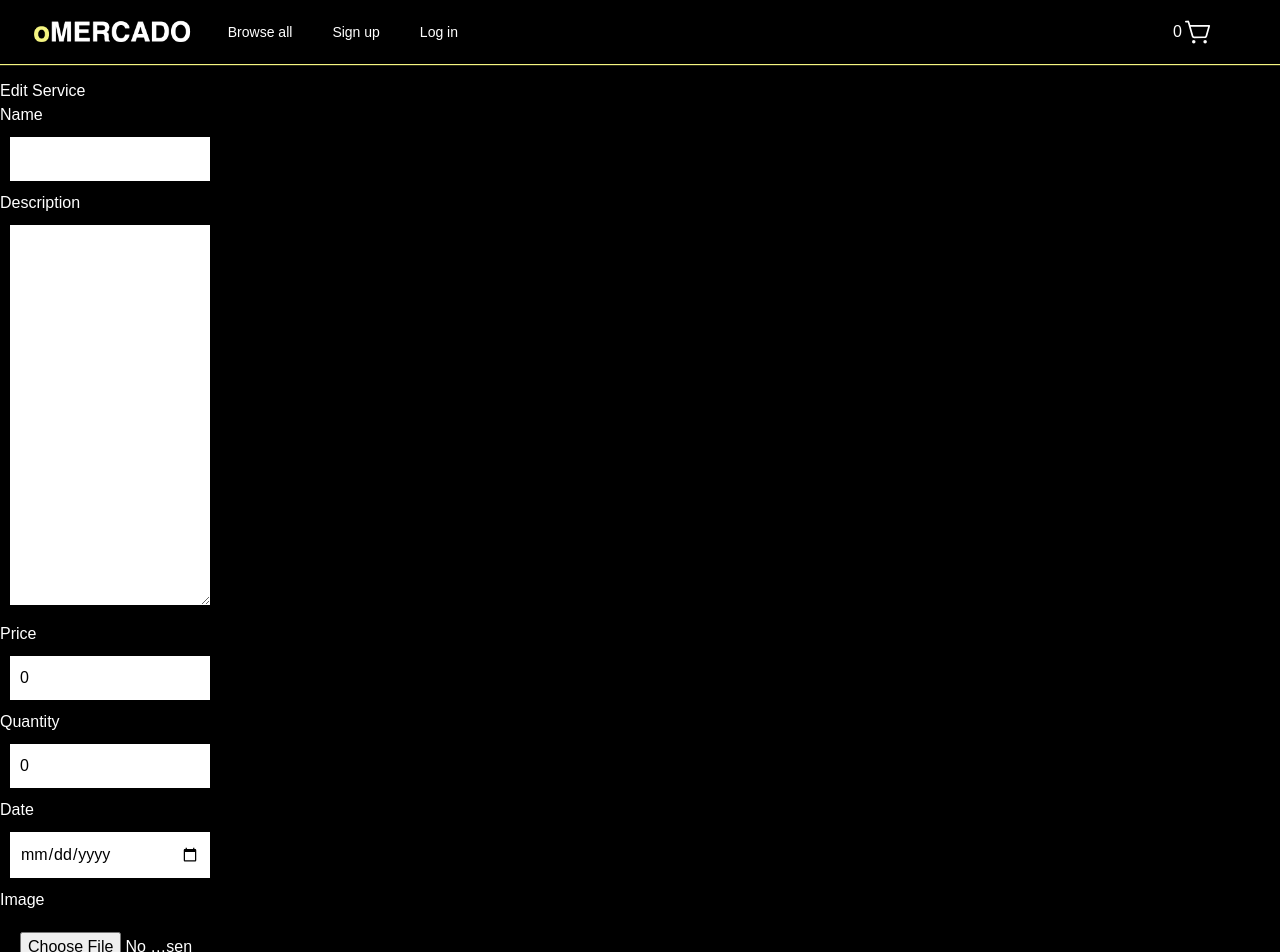
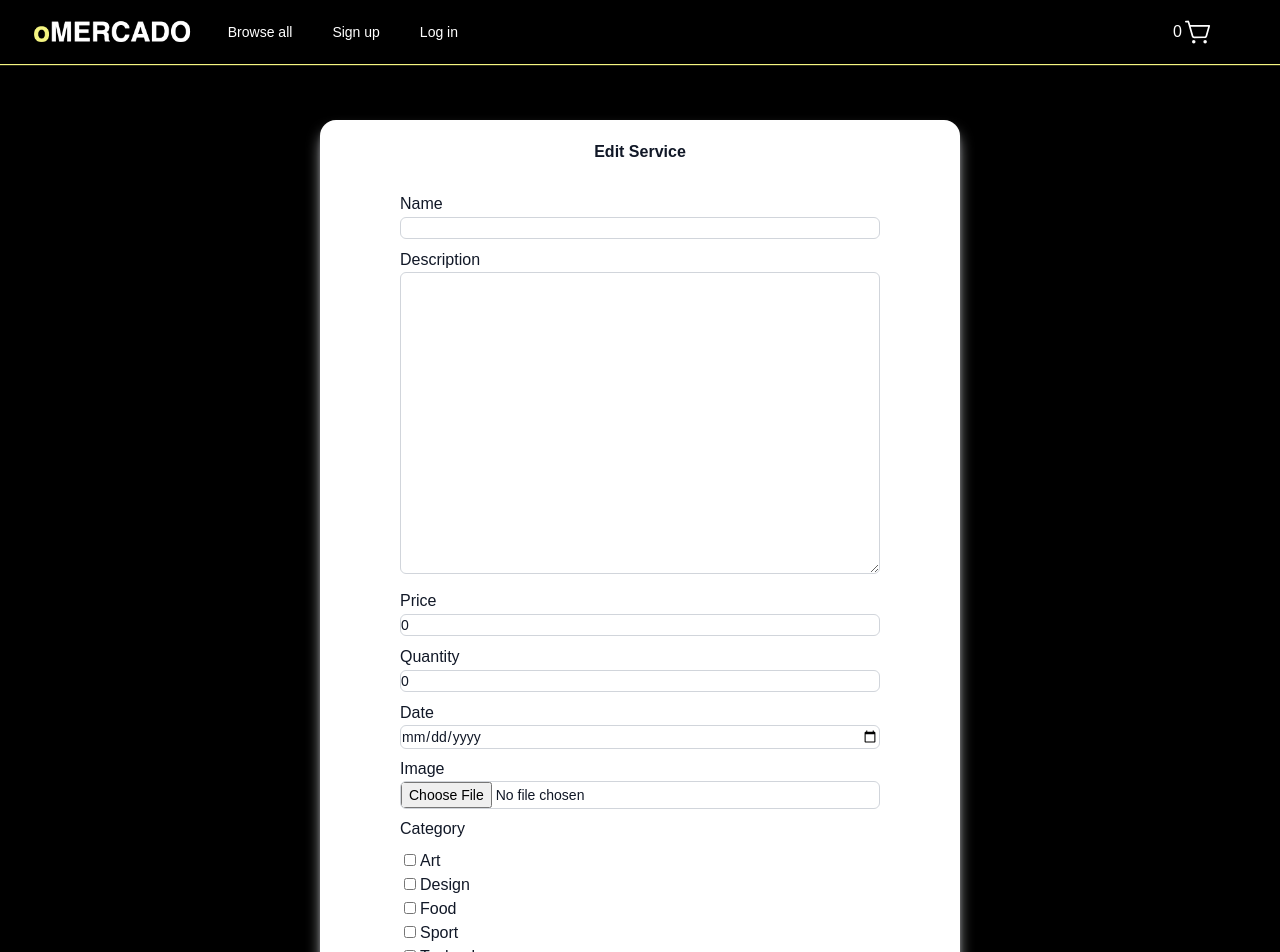
Before and after one commit to MagdaDra/oMERCADO_client, a React (Vite) app: page /services/edit/1 in a window 1280 px wide. Shown: the top 952 px of the page. Built offline with nearby package versions, Linux system fonts and the light colour scheme; no server answers.

Commit message:
Success payment and Edit/Add service styled

```diff
--- a/src/App.jsx
+++ b/src/App.jsx
@@ -6,11 +6,11 @@ import MainServicesPage from './pages/MainServicesPage/MainServicesPage';
 import UserProfile from './pages/UserProfile';
 import Private from './components/Private';
 import Anon from './components/Anon';
-import AddService from './pages/AddService';
+import AddService from './pages/AddService/AddService';
 import SingleServicePage from './pages/SingleServicePage/SingleServicePage';
-import EditService from './pages/EditService';
+import EditService from './pages/EditService/EditService';
 import Cart from './pages/Cart';
-import Checkout from './pages/Checkout';
+import Checkout from './pages/Checkout/Checkout';
 import SuccessPayment from './pages/SuccessPayment';
 import Layout from './components/Layout';
 import './App.css';
--- a/src/components/Navbar/Navbar.jsx
+++ b/src/components/Navbar/Navbar.jsx
@@ -4,7 +4,7 @@ import { AuthContext } from '../../context/auth.context';
 import { CartContext } from '../../context/cart.contex';
 import { ShoppingCartSimple, UserCircle } from 'phosphor-react';
 import './Navbar.css';
-import logo from '/public/assets/logo.png';
+import logo from '/assets/logo.png';
 
 function Navbar() {
 	const { user, loading, logout } = useContext(AuthContext);
--- a/src/index.css
+++ b/src/index.css
@@ -14,31 +14,3 @@ body {
   margin: 0;
   font-family: sans-serif;
 }
-
-
-label {
-  width: 200px;
-  display: block;
-}
-
-input,
-textarea {
-  width: 200px;
-  padding: 10px;
-  display: inline-block;
-  margin: 10px;
-}
-
-
-
-/* Checkout */
-
-.payment-form{
-  display: flex;
-  flex-direction: column;
-  margin-bottom: 20px;
-}
-
-.payment-button{
-  width: 100px;
-}
--- /dev/null
+++ b/src/pages/AddService/AddService.css
@@ -0,0 +1,12 @@
+label {
+    width: 200px;
+    display: block;
+  }
+
+  input,
+  textarea {
+    width: 200px;
+    padding: 10px;
+    display: inline-block;
+    margin: 10px;
+  }
--- a/src/pages/AddService.jsx
+++ b/src/pages/AddService/AddService.jsx
@@ -1,8 +1,9 @@
 import { useState, useContext } from 'react';
 import { useNavigate } from 'react-router-dom';
-import ServicesAPIService from '../services/services.api';
+import ServicesAPIService from '../../services/services.api';
 import axios from 'axios';
-import { AuthContext } from '../context/auth.context';
+import { AuthContext } from '../../context/auth.context';
+import './AddService.css'
 
 const servicesService = new ServicesAPIService();
 
@@ -19,12 +20,12 @@ const AddService = () => {
 	const { user } = useContext(AuthContext);
 
 	const categories = [
-		{ id: 1, label: 'Technology' },
-		{ id: 2, label: 'Art' },
-		{ id: 3, label: 'Design' },
+		{ id: 1, label: 'Art' },
+		{ id: 2, label: 'Design' },
+		{ id: 3, label: 'Food' },
 		{ id: 4, label: 'Sport' },
-		{ id: 6, label: 'Food' },
-		{ id: 8, label: 'Sightseeing' },
+		{ id: 6, label: 'Technology' },
+		{ id: 8, label: 'Travel' },
 	];
 
 	const navigate = useNavigate();
@@ -103,22 +104,22 @@ const AddService = () => {
 	};
 
 	return (
-		<div>
-			<h2>Add Service</h2>
+		<div className='flex flex-col items-center bg-white text-gray-900 rounded-2xl w-1/2 m-auto mt-14 shadow-lg shadow-gray-200'>
+			<h2 className='mt-5 mb-5 font-bold'>Add Service</h2>
 
-			<form onSubmit={handleSubmit}>
-				<label>Name</label>
+			<form onSubmit={handleSubmit} className='w-3/4'>
+				<label className='mt-2'>Name</label>
 				<input
-					className='text-black'
+					className='rounded-md border border-gray-300 text-sm w-full'
 					type='text'
 					name='serviceName'
 					value={serviceName}
 					onChange={handleServiceName}
 				/>
 
-				<label>Description</label>
+				<label className='mt-2'>Description</label>
 				<textarea
-					className='text-black'
+					className='rounded-md border border-gray-300 text-sm w-full'
 					rows={15}
 					cols={5}
 					itemType='text'
@@ -126,41 +127,43 @@ const AddService = () => {
 					value={serviceDescription}
 					onChange={handleServiceDescription}></textarea>
 
-				<label>Price</label>
+				<label className='mt-2'>Price</label>
 				<input
-					className='text-black'
+					className='rounded-md border border-gray-300 text-sm w-full'
 					type='number'
 					name='price'
 					value={price}
 					onChange={handlePrice}
 				/>
 
-				<label>Quantity</label>
+				<label className='mt-2'>Quantity</label>
 				<input
-					className='text-black'
+					className='rounded-md border border-gray-300 text-sm w-full'
 					type='number'
 					name='quantity'
 					value={quantity}
 					onChange={handleQuantity}
 				/>
 
-				<label>Date</label>
+				<label className='mt-2'>Date</label>
 				<input
-					className='text-black'
+					className='rounded-md border border-gray-300 text-sm w-full'
 					type='date'
 					name='date'
 					value={date}
 					onChange={handleDate}
 				/>
 
-				<label>Image</label>
+				<label className='mt-2'>Image</label>
 				<input
+					className='rounded-md border border-gray-300 text-sm w-full'
 					type='file'
 					name='img'
 					onChange={handleImg}
 				/>
 
-				<label>Category</label>
+				<label className='mt-2'>Category</label>
+				<div className='flex flex-col items-start w-full mt-2'>
 				{categories.map((categoryValue) => (
 					<div key={categoryValue.id}>
 						<input
@@ -168,16 +171,20 @@ const AddService = () => {
 							name='category'
 							value={categoryValue.label}
 							onChange={handleCategory}
+							className="h-3 w-5"
 						/>
 						{categoryValue.label}
 					</div>
 				))}
-
+				</div>
+				<div className='flex justify-center mt-5 mb-5'>
 				<button
 					type='submit'
-					disabled={loading}>
+					disabled={loading}
+					className='text-white text-sm items-center w-1/2 rounded-full justify-center p-2 border bg-black hover:bg-[#9a9a9a] mt-5 mb-5'>
 					Add Service
 				</button>
+				</div>
 			</form>
 		</div>
 	);
--- /dev/null
+++ b/src/pages/Checkout/Checkout.css
@@ -0,0 +1,6 @@
+input {
+  width: 200px;
+  padding: 10px;
+  display: inline-block;
+  margin: 10px;
+}
--- /dev/null
+++ b/src/pages/EditService/EditService.css
@@ -0,0 +1,12 @@
+label {
+    width: 200px;
+    display: block;
+  }
+
+  input,
+  textarea {
+    width: 200px;
+    padding: 10px;
+    display: inline-block;
+    margin: 10px;
+  }
--- a/src/pages/EditService.jsx
+++ b/src/pages/EditService/EditService.jsx
@@ -1,8 +1,9 @@
 import { useState, useEffect, useContext } from 'react';
 import axios from 'axios';
 import { useNavigate, useParams } from 'react-router-dom';
-import ServicesAPIService from '../services/services.api';
-import { AuthContext } from '../context/auth.context';
+import ServicesAPIService from '../../services/services.api';
+import { AuthContext } from '../../context/auth.context';
+import './EditService.css'
 
 const servicesService = new ServicesAPIService();
 
@@ -122,22 +123,22 @@ const EditService = () => {
 	}, []);
 
 	return (
-		<div>
-			<h2>Edit Service</h2>
+		<div className='flex flex-col items-center bg-white text-gray-900 rounded-2xl w-1/2 m-auto mt-14 shadow-lg shadow-gray-200'>
+			<h2 className='mt-5 mb-5 font-bold'>Edit Service</h2>
 
-			<form onSubmit={handleSubmit}>
-				<label>Name</label>
+			<form onSubmit={handleSubmit} className='w-3/4'>
+				<label className='mt-2'>Name</label>
 				<input
-					className='text-black'
+					className='rounded-md border border-gray-300 text-sm w-full'
 					type='text'
 					name='serviceName'
 					value={serviceName}
 					onChange={handleServiceName}
 				/>
 
-				<label>Description</label>
+				<label className='mt-2'>Description</label>
 				<textarea
-					className='text-black'
+					className='rounded-md border border-gray-300 text-sm w-full'
 					rows={15}
 					cols={5}
 					itemType='text'
@@ -145,41 +146,43 @@ const EditService = () => {
 					value={serviceDescription}
 					onChange={handleServiceDescription}></textarea>
 
-				<label>Price</label>
+				<label className='mt-2'>Price</label>
 				<input
-					className='text-black'
+					className='rounded-md border border-gray-300 text-sm w-full'
 					type='number'
 					name='price'
 					value={price}
 					onChange={handlePrice}
 				/>
 
-				<label>Quantity</label>
+				<label className='mt-2'>Quantity</label>
 				<input
-					className='text-black'
+					className='rounded-md border border-gray-300 text-sm w-full'
 					type='number'
 					name='quantity'
 					value={quantity}
 					onChange={handleQuantity}
 				/>
 
-				<label>Date</label>
+				<label className='mt-2'>Date</label>
 				<input
-					className='text-black'
+					className='rounded-md border border-gray-300 text-sm w-full'
 					type='date'
 					name='date'
 					value={date}
 					onChange={handleDate}
 				/>
 
-				<label>Image</label>
+				<label className='mt-2'>Image</label>
 				<input
+					className='rounded-md border border-gray-300 text-sm w-full'
 					type='file'
 					name='img'
 					onChange={handleImg}
 				/>
 
-				<label>Category</label>
+				<label className='mt-2'>Category</label>
+				<div className='flex flex-col items-start w-full mt-2'>
 				{categories.map((categoryValue) => (
 					<div key={categoryValue.id}>
 						<input
@@ -188,16 +191,21 @@ const EditService = () => {
 							value={categoryValue.label}
 							onChange={handleCategory}
                             checked={category.includes(categoryValue.label)} // this checks if the category is selected
+							className="h-3 w-5"
 						/>
 						{categoryValue.label}
 					</div>
 				))}
+				</div>
 
+				<div className='flex justify-center mt-5 mb-5'>
 				<button
 					type='submit'
-					disabled={loading}>
+					disabled={loading}
+					className='text-white text-sm items-center w-1/2 rounded-full justify-center p-2 border bg-black hover:bg-[#9a9a9a] mt-5 mb-5'>
 					Edit
 				</button>
+				</div>
 			</form>
 		</div>
 	);
--- a/src/pages/Homepage/Homepage.css
+++ b/src/pages/Homepage/Homepage.css
@@ -61,7 +61,7 @@ body {
 	}
 
 	.art-button {
-		background-image: url('/public/assets/IMG_6367.JPG');
+		background-image: url('/assets/IMG_6367.JPG');
 		background-repeat: no-repeat;
 		background-position: center;
 	}
@@ -84,7 +84,7 @@ body {
 	}
 
 	.food-text {
-		background-image: url('/public/assets/IMG_6389.PNG');
+		background-image: url('/assets/IMG_6389.PNG');
 		background-size: cover;
 		width: 26vw;
 		height: 26vw;
@@ -108,13 +108,13 @@ body {
 	}
 
 	.technology-button {
-		background-image: url('/public/assets/CDD348F4-50D3-467C-A56A-AD968BC198EC.GIF');
+		background-image: url('/assets/CDD348F4-50D3-467C-A56A-AD968BC198EC.GIF');
 		background-repeat: no-repeat;
 		background-size: cover;
 	}
 
 	.travel-button {
-		background-image: url('/public/assets/IMG_6370.JPG');
+		background-image: url('/assets/IMG_6370.JPG');
 		background-size: cover;
 	}
 }
--- a/src/pages/MainServicesPage/MainServicesPage.jsx
+++ b/src/pages/MainServicesPage/MainServicesPage.jsx
@@ -66,7 +66,7 @@ const MainServicesPage = () => {
 						return (
 							<div
 								key={service._id}
-								className='rounded-3xl bg-white overflow-hidden shadow-lg shadow-gray-200 flex-col justify-start h-96 w-2/6'>
+								className='rounded-3xl bg-white overflow-hidden shadow-lg shadow-gray-200 flex-col justify-start h-96 w-2/6 ml-5 mr-5'>
 								<Link to={`/services/${service._id}`}>
 									<div
 										className={'h-3/5'}
--- a/src/pages/SuccessPayment.jsx
+++ b/src/pages/SuccessPayment.jsx
@@ -1,7 +1,21 @@
+import {CheckCircle} from 'phosphor-react';
+
 function SuccessPayment() {
-  return (
-    <div>Payment completed 🥳 Soon you will receive an email with all the details.</div>
-  )
+	return (
+		<div className='flex flex-col items-center mt-32'>
+			<div>
+      <CheckCircle
+      size={82}
+      color='#f5f581'
+      />
+
+      </div>
+			<div className='text-white mt-10 text-center'>
+				Payment completed successfully <br/> <br/> You will receive an email with all the
+				details soon
+			</div>
+		</div>
+	);
 }
 
-export default SuccessPayment
+export default SuccessPayment;
```
Also changed, not shown: src/pages/Checkout/Checkout.jsx (renamed from src/pages/Checkout.jsx, +9 -8 lines).
